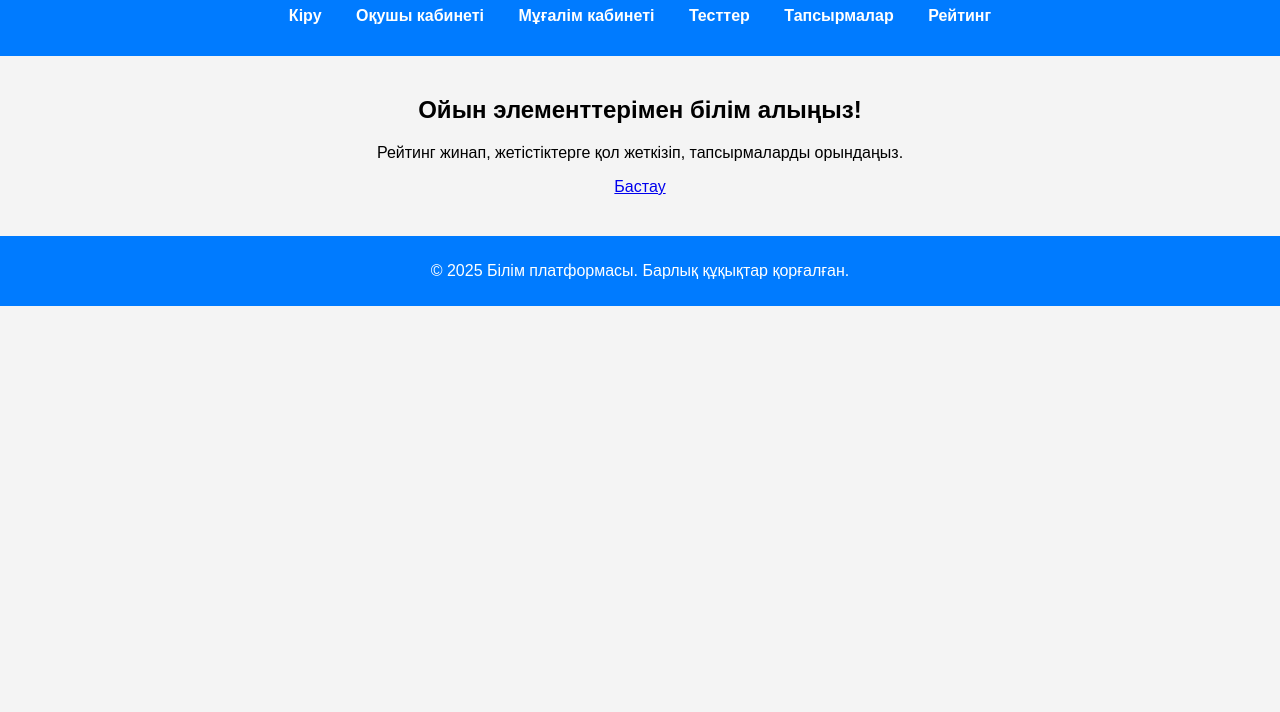
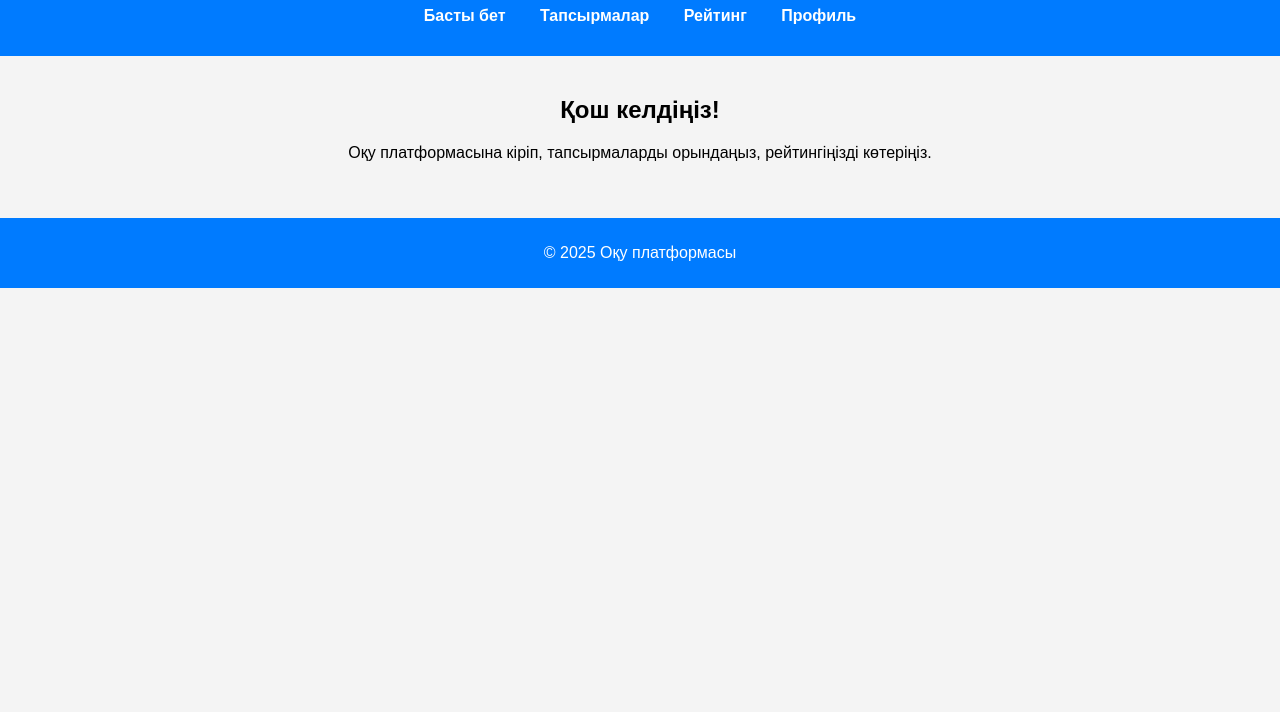
Before and after one commit to Amandyq/education-platform, a plain HTML site: page index.html in a window 1280 px wide. Shown: the part 88-800 px from the top of the page. Drawn offline with Linux system fonts and the light colour scheme; files that its build step writes are made by us from their sources.

Commit message:
Update index.html

```diff
--- a/index.html
+++ b/index.html
@@ -3,34 +3,29 @@
 <head>
     <meta charset="UTF-8">
     <meta name="viewport" content="width=device-width, initial-scale=1.0">
-    <title>Білім платформасы</title>
-    <link rel="stylesheet" href="style.css">
+    <title>Басты бет</title>
+    <link rel="stylesheet" href="css/style.css">
 </head>
 <body>
     <header>
-        <h1>Геймификацияланған білім платформасы</h1>
+        <h1>Оқу платформасы</h1>
         <nav>
             <ul>
-                <li><a href="login_index.html">Кіру</a></li>
-                <li><a href="dashboard_student.html">Оқушы кабинеті</a></li>
-                <li><a href="dashboard_teacher.html">Мұғалім кабинеті</a></li>
-                <li><a href="tests_index.html">Тесттер</a></li>
-                <li><a href="assignments_index.html">Тапсырмалар</a></li>
-                <li><a href="leaderboard_index.html">Рейтинг</a></li>
+                <li><a href="index.html">Басты бет</a></li>
+                <li><a href="assignments.html">Тапсырмалар</a></li>
+                <li><a href="leaderboard.html">Рейтинг</a></li>
+                <li><a href="profile.html">Профиль</a></li>
             </ul>
         </nav>
     </header>
-
     <main>
         <section>
-            <h2>Ойын элементтерімен білім алыңыз!</h2>
-            <p>Рейтинг жинап, жетістіктерге қол жеткізіп, тапсырмаларды орындаңыз.</p>
-            <a href="login_index.html" class="btn">Бастау</a>
+            <h2>Қош келдіңіз!</h2>
+            <p>Оқу платформасына кіріп, тапсырмаларды орындаңыз, рейтингіңізді көтеріңіз.</p>
         </section>
     </main>
-
     <footer>
-        <p>&copy; 2025 Білім платформасы. Барлық құқықтар қорғалған.</p>
+        <p>&copy; 2025 Оқу платформасы</p>
     </footer>
 </body>
 </html>
```
